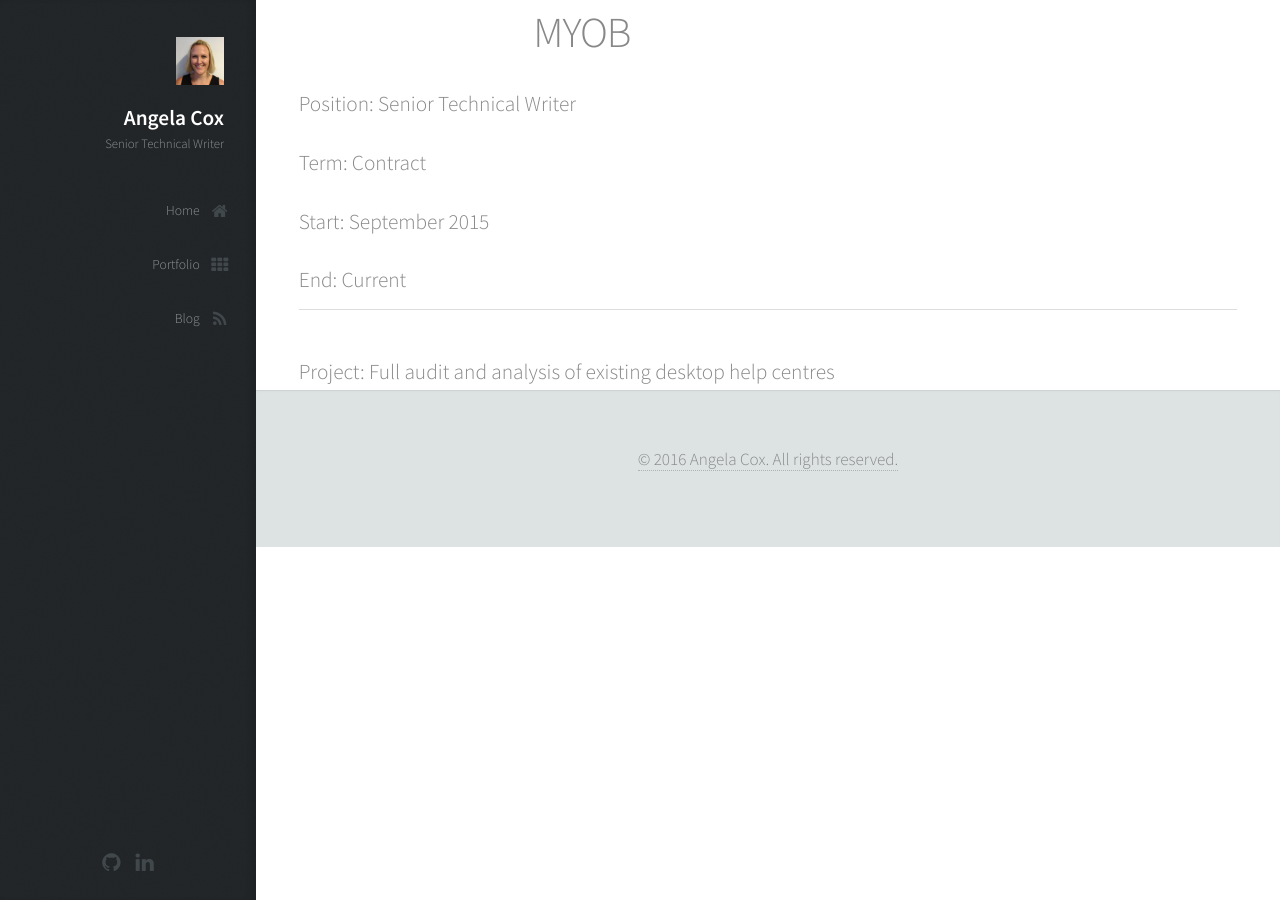
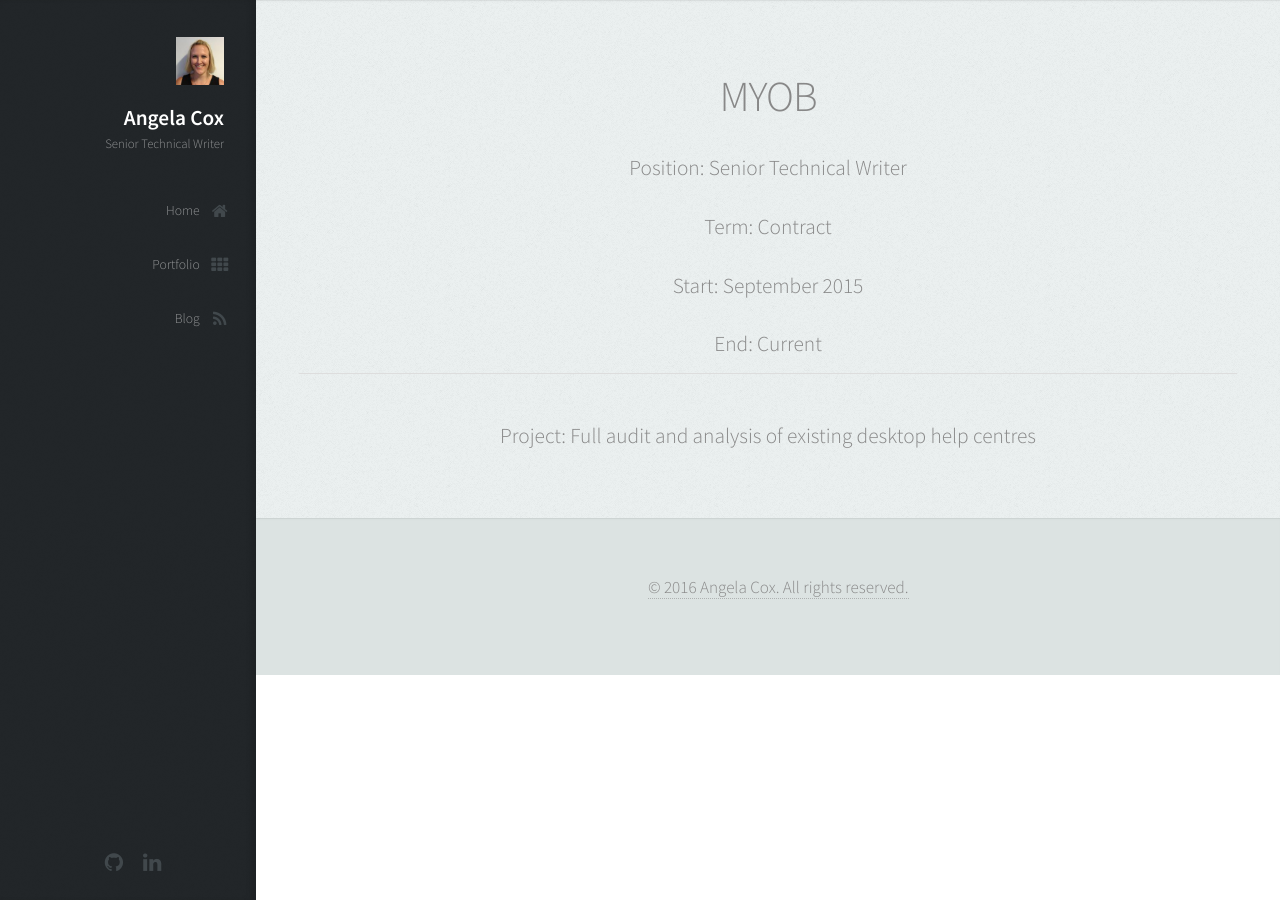
Before and after one commit to AngelaCox/UX-Portfolio, a Jekyll site: the page built from _roles/myob.md, in a window 1280 px wide. Built offline with Jekyll 4.4.1, drawn with Linux system fonts in a browser that asks for light colours.

Commit message:
#10 - Update CSS

```diff
--- a/_layouts/role.html
+++ b/_layouts/role.html
@@ -1,6 +1,7 @@
 ---
 layout: default
 ---
+<section id="about" class="three">
   <div class="container">
     <div class="role">
 
@@ -15,9 +16,10 @@
         <hr />
       </header>
 
-      <section id="about" class="three">
+      <section id="role" class="role">
           {{ content }}
       </section>
 
     </div>
   </div>
+</section>
--- a/assets/css/main.css
+++ b/assets/css/main.css
@@ -12,6 +12,15 @@
 	html, body, div, span, applet, object, iframe, h1, h2, h3, h4, h5, h6, p, blockquote, pre, a, abbr, acronym, address, big, cite, code, del, dfn, em, img, ins, kbd, q, s, samp, small, strike, strong, sub, sup, tt, var, b, u, i, center, dl, dt, dd, ol, ul, li, fieldset, form, label, legend, table, caption, tbody, tfoot, thead, tr, th, td, article, aside, canvas, details, embed, figure, figcaption, footer, header, hgroup, menu, nav, output, ruby, section, summary, time, mark, audio, video {
 		margin: 0;
 		padding: 0;
+		border: 0;
+		font-size: 100%;
+		font: inherit;
+		vertical-align: baseline;
+	}
+
+	ol, ul, li {
+		margin: 0;
+		padding-left: 2%;
 		border: 0;
 		font-size: 100%;
 		font: inherit;
@@ -2171,6 +2180,11 @@
 
 			#main > section.three {
 				background-color: #ecf1f1;
+			}
+
+			#main > section.role {
+				background-color: #ecf1f1;
+				text-align: left;
 
 			}
 
```
